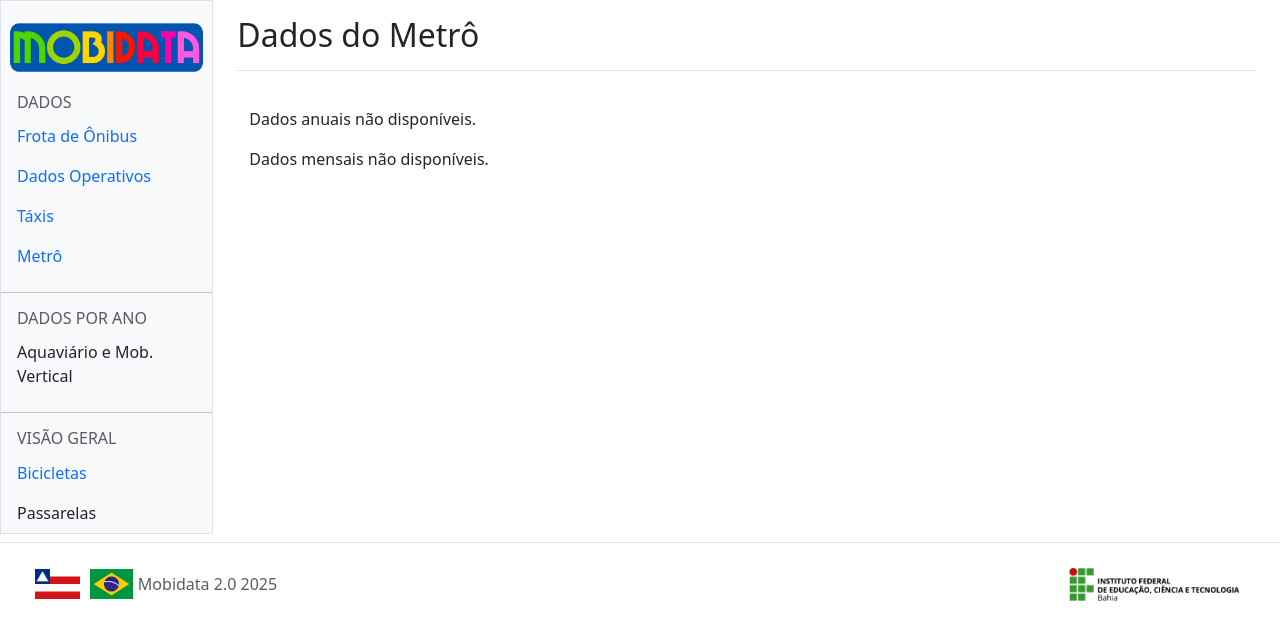
After one commit to lucaslopez25/mobidata-2, a Django app: page /dados_metro in a window 1280 px wide. The commit adds this page. Shown: the top 640 px of the page. Run offline with Django 5.2, Linux system fonts and the light colour scheme; data that the repository does not hold is empty; some libraries are stand-ins or nearby versions.

Commit message:
Adiciona página com dados do Metrô

```diff
--- a/mobidata2-app/dashboard/templates/base.html
+++ b/mobidata2-app/dashboard/templates/base.html
@@ -44,6 +44,9 @@
                                 <li>
                                     <a class="nav-link d-flex align-items-center gap-2 {% if request.path == 'dados_taxis' %}active{% endif %}" aria-current="page" href="{% url 'dados_taxis' %}">Táxis</a>
                                 </li>
+                                <li>
+                                    <a class="nav-link d-flex align-items-center gap-2 {% if request.path == 'dados_metro' %}active{% endif %}" aria-current="page" href="{% url 'dados_metro' %}">Metrô</a>
+                                </li>
                             </ul>
                         </div>
                         <hr>
@@ -52,9 +55,6 @@
                                 <span>Dados Por Ano</span>
                             </h6>
                             <ul class="nav flex-column">
-                                <li class="nav-item">
-                                    <p class="nav-link-deactivated d-flex align-items-center gap-2 active">Metrô</p>
-                                </li>
                                 <li class="nav-item">
                                     <p class="nav-link-deactivated d-flex align-items-center gap-2 active">Aquaviário e Mob. Vertical</p>
                                 </li>
--- /dev/null
+++ b/mobidata2-app/dashboard/templates/dash-metro.html
@@ -0,0 +1,24 @@
+{% extends "base.html" %}
+
+{% block content %}
+<main class="col-md-9 ms-sm-auto col-lg-10 px-md-4">
+    {% include 'toolbar.html' %}
+
+    <div class="container">
+        <div class="row">
+            {% if grafico_ano %}
+                {{ grafico_ano|safe }}
+            {% else %}
+                <p>Dados anuais não disponíveis.</p>
+            {% endif %}
+        </div>
+        <div class="row">
+            {% if grafico_mes %}
+                {{ grafico_mes|safe }}
+            {% else %}
+                <p>Dados mensais não disponíveis.</p>
+            {% endif %}
+        </div>
+    </div>
+</main>
+{% endblock %}
--- a/mobidata2-app/dashboard/urls.py
+++ b/mobidata2-app/dashboard/urls.py
@@ -6,6 +6,7 @@ urlpatterns = [
     path('frota_de_onibus_stco', views.frota_de_onibus_stco, name='frota_de_onibus_stco'),
     path('dados_taxis', views.dados_taxis, name='dados_taxis'),
     path('dados_operativos', views.dados_operativos, name='dados_operativos'),
+    path('dados_metro', views.dados_metro, name='dados_metro'),
     path('bicicletas', views.bicicletas, name='bicicletas'),
     path('exportar_csv', views.exportar_csv, name='exportar_csv'),
 ]
--- a/mobidata2-app/dashboard/views/__init__.py
+++ b/mobidata2-app/dashboard/views/__init__.py
@@ -2,6 +2,7 @@ from .landing import landing
 from .dados_operativos import dados_operativos
 from .frota_de_onibus_stco import frota_de_onibus_stco
 from .dados_taxis import dados_taxis
+from .dados_metro import dados_metro
 from .bicicletas import bicicletas
 
 from .exportar_csv import exportar_csv
--- /dev/null
+++ b/mobidata2-app/dashboard/views/dados_metro.py
@@ -0,0 +1,56 @@
+from django.shortcuts import render
+from django.template import loader
+from django.http import HttpResponse
+
+from dashboard.models import *
+
+import pandas # type: ignore
+import plotly.express as plotxp # type: ignore
+
+def dados_metro(request):
+    titulo_da_pagina = "Dados do Metrô"
+    exportar_sql_csv_ativado = False
+    selecionar_ano_ativado = False
+
+    # ======= Dados Anuais =======
+    dados_ano = HistoricoPassageirosTransportadosMetroAno.objects.all().order_by('ano')
+    df_ano = pandas.DataFrame(list(dados_ano.values('ano', 'passageiros')))
+
+    if not df_ano.empty:
+        grafico_ano = plotxp.bar(
+            df_ano,
+            x='ano',
+            y='passageiros',
+            title='Passageiros Transportados por Ano',
+            labels={'ano': 'Ano', 'passageiros': 'Passageiros'},
+        )
+        grafico_ano.update_layout(yaxis_title='Passageiros', xaxis_title='Ano')
+        grafico_ano_html = grafico_ano.to_html(full_html=False)
+    else:
+        grafico_ano_html = None
+
+    # ======= Dados Mensais =======
+    dados_mes = HistoricoPassageirosTransportadosMetroMes.objects.all().order_by('ano', 'mes')
+    df_mes = pandas.DataFrame(list(dados_mes.values('ano', 'mes', 'passageiros')))
+
+    if not df_mes.empty:
+        df_mes['periodo'] = df_mes['ano'].astype(str) + '-' + df_mes['mes'].apply(lambda x: f"{x:02d}")
+        grafico_mes = plotxp.line(
+            df_mes,
+            x='periodo',
+            y='passageiros',
+            title='Passageiros Transportados por Mês',
+            labels={'periodo': 'Período', 'passageiros': 'Passageiros'},
+        )
+        grafico_mes.update_layout(xaxis_tickangle=-45)
+        grafico_mes_html = grafico_mes.to_html(full_html=False)
+    else:
+        grafico_mes_html = None
+
+    return render(request, 'dash-metro.html', {
+        'titulo_da_pagina': titulo_da_pagina,
+        'exportar_sql_csv_ativado': exportar_sql_csv_ativado,
+        'selecionar_ano_ativado': selecionar_ano_ativado,
+        'grafico_ano': grafico_ano_html,
+        'grafico_mes': grafico_mes_html
+    })
--- a/mobidata2-app/dashboard/views/frota_de_onibus_stco.py
+++ b/mobidata2-app/dashboard/views/frota_de_onibus_stco.py
@@ -8,7 +8,7 @@ import pandas # type: ignore
 import plotly.express as plotxp # type: ignore
 
 def frota_de_onibus_stco(request):
-    titulo_da_pagina = "Frota de Ônibus"
+    titulo_da_pagina = "Frota de Ônibus (STCO)"
     exportar_sql_csv_ativado = False
     selecionar_ano_ativado = False
 
```
